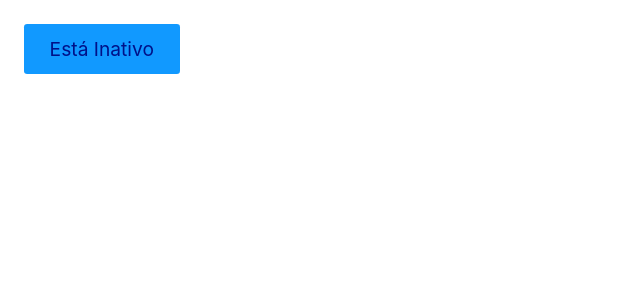
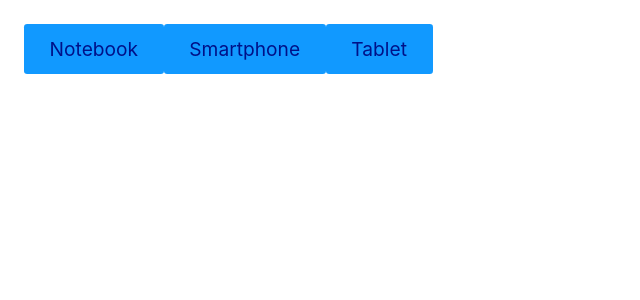
Before and after one commit to Netofb/aula_react_origamid, a React (Vite) app: page / in a window 1280 px wide. Shown: the top 300 px of the page, without its empty margins (0-640 px from the left). Built offline with nearby package versions, Linux system fonts and the light colour scheme.

Commit message:
exercício

```diff
--- a/src/App.jsx
+++ b/src/App.jsx
@@ -8,6 +8,7 @@
 import ButtonModal from './ButtonModal';
 import { useState } from 'react';
 import Modal from './Modal';
+import Produto from './Produto';
 
 // const Button = () => {
 //   return(
@@ -250,28 +251,53 @@
 //     </button>
 //   );
 // };
-const App = () => {
-  // Callback no estado inicial, só será executado na criação do componente
-  const [ativo, setAtivo] = React.useState(() => {
-    const ativoLocal = window.localStorage.getItem('ativo');
-    return ativoLocal;
-  });
+// const App = () => {
+//   // Callback no estado inicial, só será executado na criação do componente
+//   const [ativo, setAtivo] = React.useState(() => {
+//     const ativoLocal = window.localStorage.getItem('ativo');
+//     return ativoLocal;
+//   });
 
-  function handleClick() {
-    setAtivo((anterior) => !anterior);
+//   function handleClick() {
+//     setAtivo((anterior) => !anterior);
+//   }
+
+//   return (
+//     <button onClick={handleClick}>
+//       {ativo ? 'Está Ativo' : 'Está Inativo'}
+//     </button>
+//   );
+// };
+
+const App = () =>{
+  const [dados, setDados] = React.useState(null);
+  const [carregando, setCarregando] = React.useState(null);
+
+  async function handleClick(event){
+    setCarregando(true);
+    const response = await fetch(`https://ranekapi.origamid.dev/json/api/produto/${event.target.innerText}`);
+    const json = await response.json();
+    setDados(json);
+    setCarregando(false);
   }
-
-  return (
-    <button onClick={handleClick}>
-      {ativo ? 'Está Ativo' : 'Está Inativo'}
-    </button>
-  );
-};
 
 
 
+  return(
+    <div>
+      <button onClick={handleClick}>Notebook</button>
+      <button onClick={handleClick}>Smartphone</button>
+      <button onClick={handleClick}>Tablet</button>
+      {carregando && <p>Carregando...</p>}
+      {! carregando && dados && <Produto dados={dados}/>}
+    </div>
+  )
+}
 
 
+// https://ranekapi.origamid.dev/json/api/produto/tablet
+// https://ranekapi.origamid.dev/json/api/produto/smartphone
+// https://ranekapi.origamid.dev/json/api/produto/notebook
 
 
 export default App
--- a/src/Produto.jsx
+++ b/src/Produto.jsx
@@ -1,14 +1,23 @@
 import React from 'react'
 
-const Produto = ({nome, propriedades}) => {
+// const Produto = ({nome, propriedades}) => {
+//   return (
+//     <div style={{border: '1px solid', margin: '1rem 0', padding: '1rem'}}>
+//       <p>{nome}</p>
+//       <ul>
+//         {propriedades.map((propriedade) =>(
+//             <li>{propriedade}</li>
+//         ))}
+//       </ul>
+//     </div>
+//   )
+// }
+const Produto = ({ dados }) => {
   return (
-    <div style={{border: '1px solid', margin: '1rem 0', padding: '1rem'}}>
-      <p>{nome}</p>
-      <ul>
-        {propriedades.map((propriedade) =>(
-            <li>{propriedade}</li>
-        ))}
-      </ul>
+    <div>
+      <h1>{dados.nome}</h1>
+      <h1>{dados.preco}</h1>
+      <img src={dados.fotos[0].src} alt={dados.fotos[0].titulo} />
     </div>
   )
 }
```
